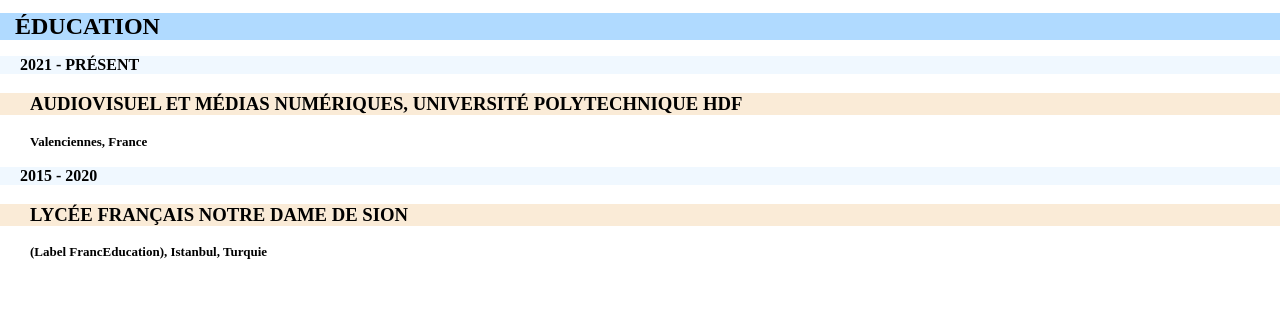
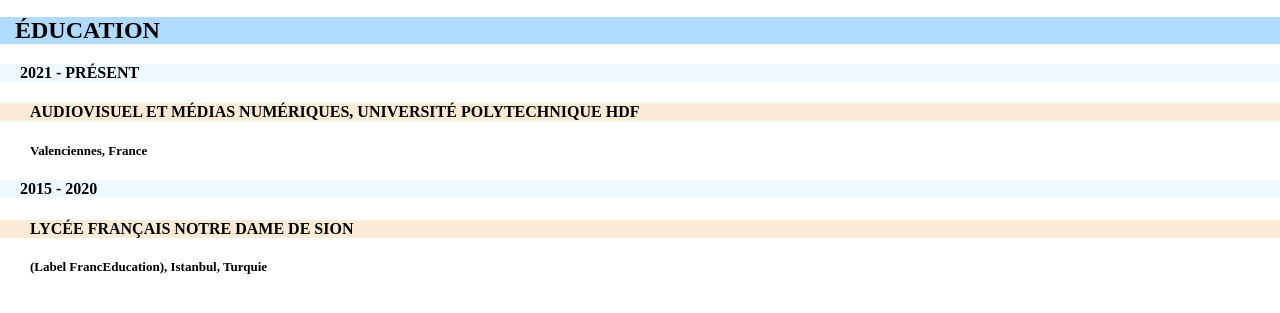
Before and after one commit to DrkM0LL/CV_Vieville, a plain HTML site: page index.html in a window 1280 px wide. Shown: the part 293-606 px from the top of the page. Drawn offline with Linux system fonts and the light colour scheme; a web font is replaced by a local one.

Commit message:
başlık seviyeleri düşürüldü

```diff
--- a/css/style.css
+++ b/css/style.css
@@ -175,27 +175,27 @@ body {
   font-family: myFont;
   line-height: 40px;
 }
-.corps h1 {
+.corps h2 {
   background-color: rgb(176, 218, 255);
   padding-left: 15px;
   font-family: myFont;
   font-size: x-large;
   text-transform: uppercase;
 }
-.education-item h2 {
+.education-item h3 {
   background-color: aliceblue;
   padding-left: 20px;
   font-family: myFont;
   font-size: medium;
   text-transform: uppercase;
 }
-.education-item h3 {
+.education-item h4 {
   background-color: antiquewhite;
   padding-left: 30px;
   font-family: myFont;
   text-transform: uppercase;
 }
-.education-item h4 {
+.education-item h5 {
   padding-left: 30px;
   font-family: myFont;
   font-size: small;
--- a/index.html
+++ b/index.html
@@ -49,16 +49,21 @@
     </div>
 
     <div class="corps">
-      <h1>Éducation</h1>
-      <div class="education-item">
-        <h2>2021 - présent</h2>
-        <h3>audiovisuel et médias numériques, université polytechnique hdf</h3>
-        <h4>Valenciennes, France</h4>
-      </div>
-      <div class="education-item">
-        <h2>2015 - 2020</h2>
-        <h3>lycée français notre dame de sion</h3>
-        <h4>&#40;Label FrancEducation&#41;, Istanbul, Turquie</h4>
+      <h2>Éducation</h2>
+
+      <div class="corps-body">
+        <div class="education-item">
+          <h3>2021 - présent</h3>
+          <h4>
+            audiovisuel et médias numériques, université polytechnique hdf
+          </h4>
+          <h5>Valenciennes, France</h5>
+        </div>
+        <div class="education-item">
+          <h3>2015 - 2020</h3>
+          <h4>lycée français notre dame de sion</h4>
+          <h5>&#40;Label FrancEducation&#41;, Istanbul, Turquie</h5>
+        </div>
       </div>
     </div>
   </body>
```
